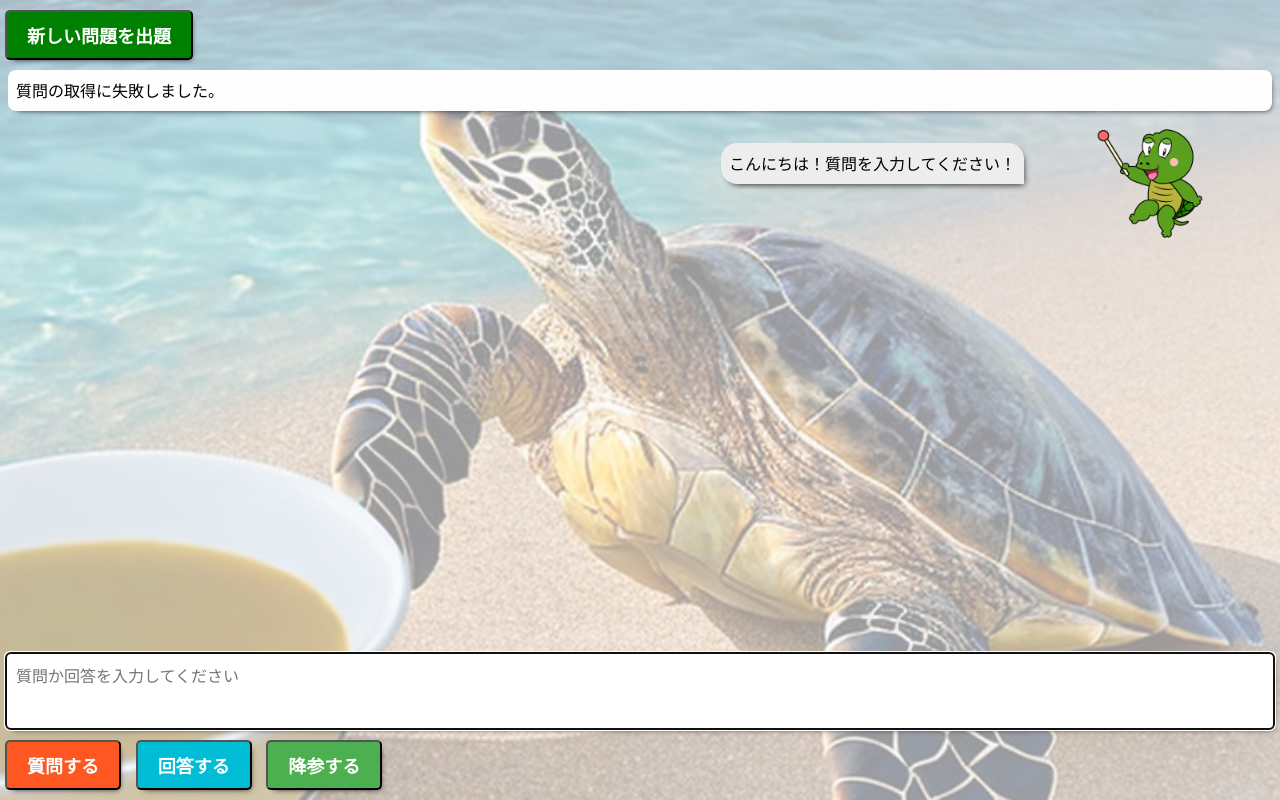
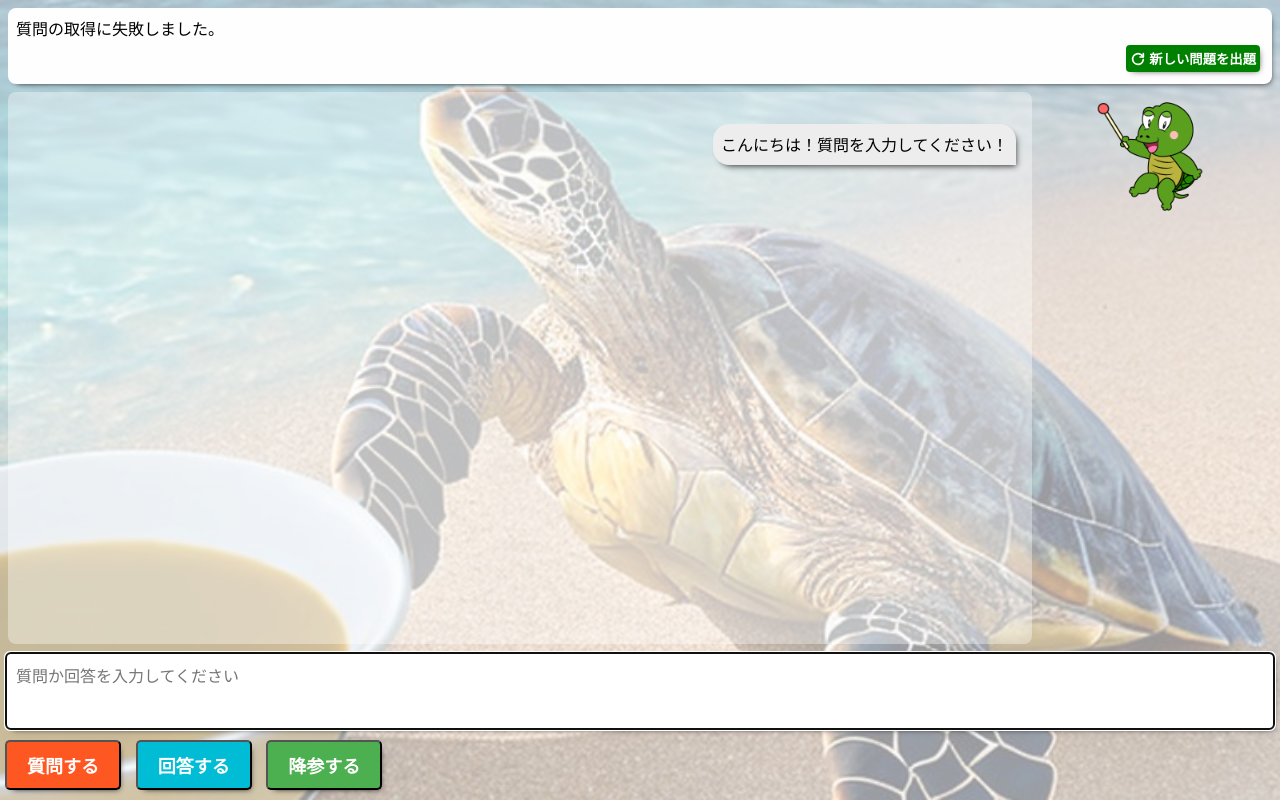
Before and after one commit to ayame113/shinshu-hackathon, a website: page public/index.html in a window 1280 px wide. Drawn offline with Linux system fonts and the light colour scheme; no server answers.

Commit message:
cssを追加

```diff
--- a/public/index.html
+++ b/public/index.html
@@ -1,5 +1,5 @@
 <!DOCTYPE html>
-<html lang="en">
+<html lang="ja">
   <head>
     <meta charset="UTF-8" />
     <meta name="viewport" content="width=device-width, initial-scale=1.0" />
@@ -20,13 +20,18 @@
     <script src="script.js" type="module"></script>
   </head>
   <body>
-    <div id="answer-form">
+    <div id="question-wrapper">
+      <div id="current-question"></div>
       <div class="request-new-question-wrapper">
-        <button id="request-new-question" class="button">
+        <button id="request-new-question">
+          <svg xmlns="http://www.w3.org/2000/svg" class="icon icon-tabler icon-tabler-reload" width="44" height="44" viewBox="0 0 24 24" stroke-width="2.5" stroke="#ffffff" fill="none" stroke-linecap="round" stroke-linejoin="round">
+            <path stroke="none" d="M0 0h24v24H0z" fill="none"/>
+            <path d="M19.933 13.041a8 8 0 1 1 -9.925 -8.788c3.899 -1 7.935 1.007 9.425 4.747" />
+            <path d="M20 4v5h-5" />
+          </svg>
           新しい問題を出題
         </button>
       </div>
-      <div id="current-question"></div>
     </div>
     <div id="history-wrapper">
       <div id="history"></div>
--- a/public/style.css
+++ b/public/style.css
@@ -24,22 +24,43 @@ body {
 }
 
 /* 出題フォーム関連 */
+#question-wrapper {
+  background-color: #fefefe;
+  margin: 0.5rem 0.5rem 0;
+  padding: 0.5rem;
+  border-radius: 0.5rem;
+  box-shadow: 3px 4px 6px -5px black;
+}
 .request-new-question-wrapper {
-  text-align: left;
-  display: flex;
-  align-items: center;
-  justify-content: space-between;
+  text-align: right;
 }
-#answer-form {
-  width: 100%;
+#request-new-question {
+  background-color: green;
+  color: white;
+  font-weight: bold;
+  cursor: pointer;
+  padding: 0.25rem;
+  margin: 0.25rem;
+  border-radius: 0.25rem;
+  border: none;
+  box-shadow: 2px 2px 7px -4px black;
+  transition: transform 0.3s, box-shadow 0.3s, background-color 0.3s;
+}
+#request-new-question:hover {
+  transform: translateY(-2px);
+  box-shadow: 0 0 2px rgba(0, 0, 0, 0.3);
+}
+#request-new-question:active {
+  transform: translateY(1px);
+  box-shadow: 0 0 2px rgba(0, 0, 0, 0.3);
+}
+#request-new-question svg {
+  width: 1rem;
+  height: 1rem;
+  vertical-align: text-bottom;
 }
 
 #current-question {
-  background-color: #fefefe;
-  margin: 0 0.5rem;
-  padding: 0.5rem;
-  border-radius: 0.5rem;
-  box-shadow: 3px 4px 6px -5px black;
 }
 
 
@@ -52,6 +73,9 @@ body {
 }
 #history-wrapper > *:first-child {
   flex-grow: 1;
+  margin: 0.5rem;
+  border-radius: 0.5rem;
+  background-color: #ffffff5c;
 }
 #history-wrapper > *:last-child {
   width: 240px;
@@ -77,6 +101,7 @@ body {
 #history {
   overflow-y: scroll;
   padding: 1rem;
+  scroll-behavior: smooth;
 }
 .history-question,
 .history-response,
@@ -233,10 +258,6 @@ body {
   background-color: #4CAF50 ;
 }
 
-#request-new-question {
-  background-color: green;
-}
-
 /* テキストエリアスタイル */
 .form-textarea {
   display: block;
```
